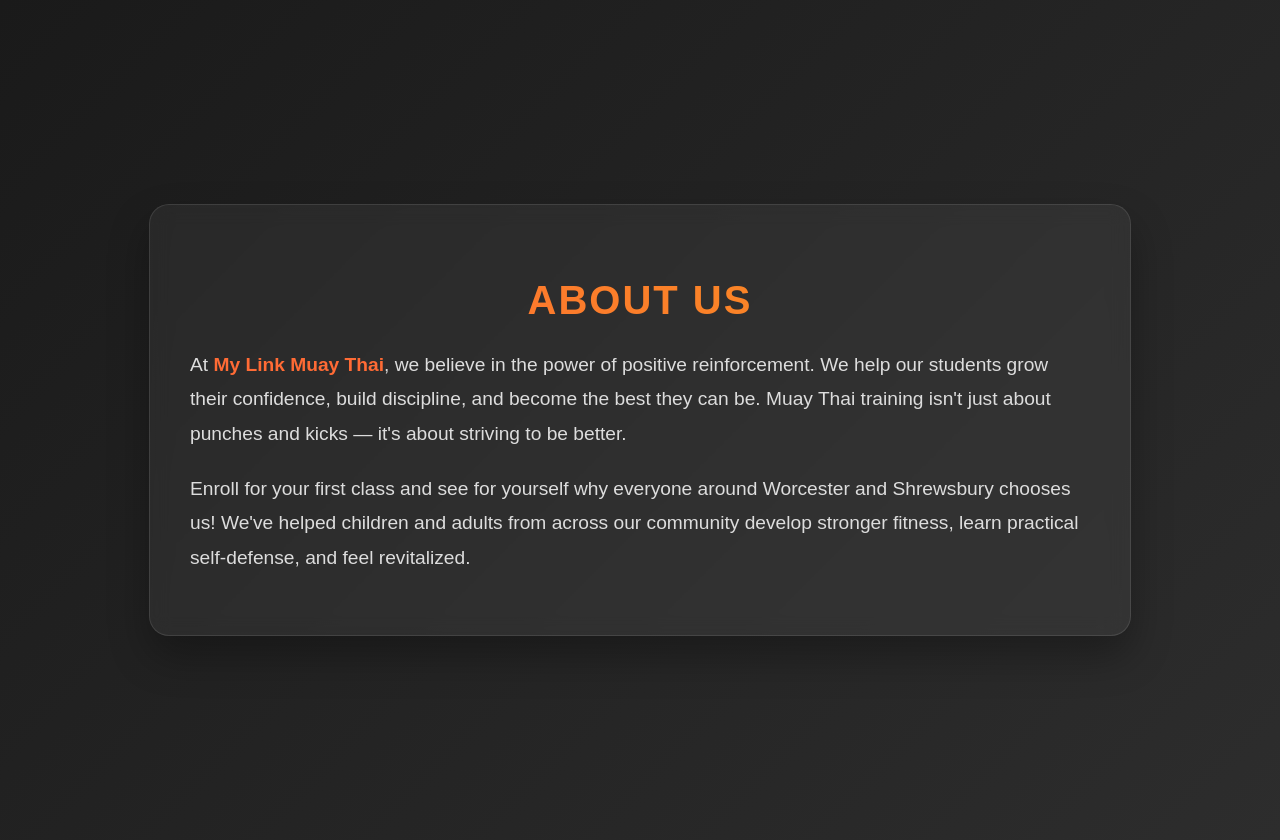
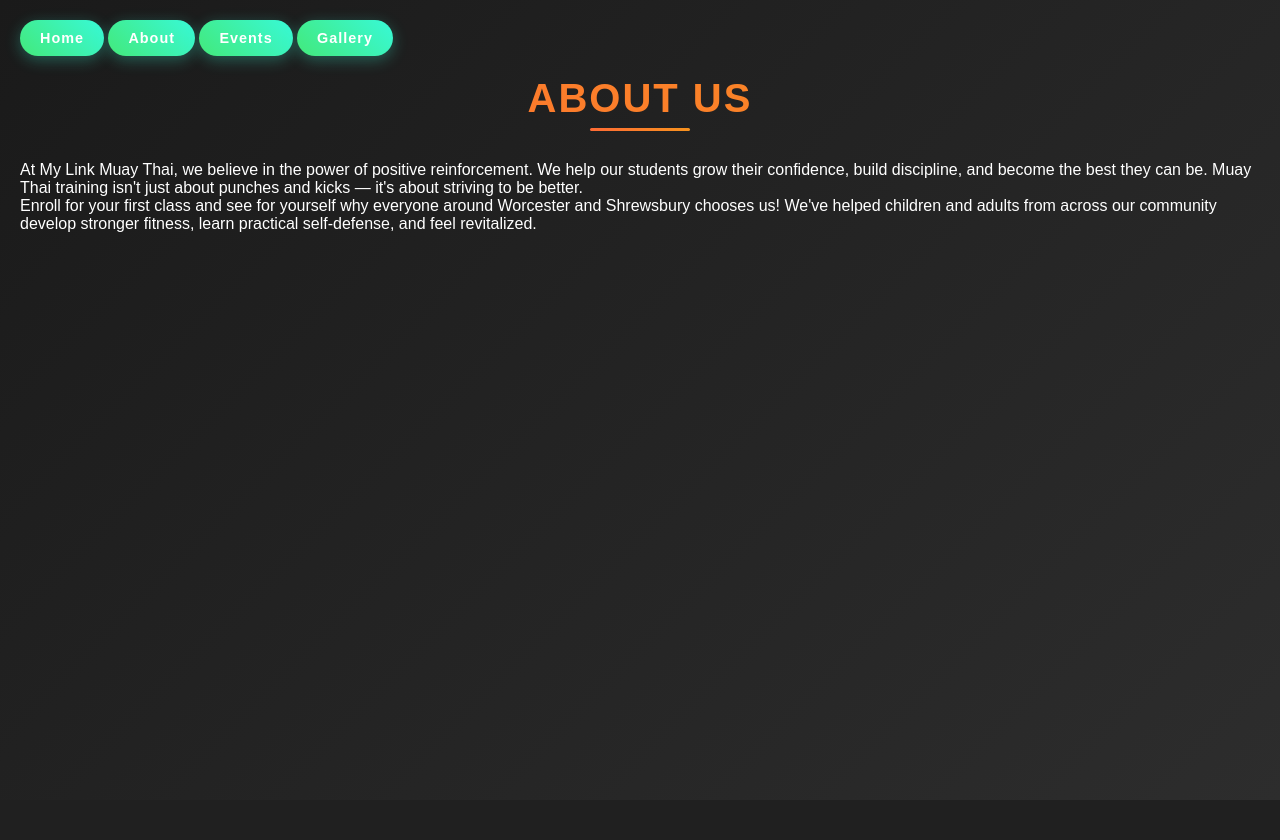
Before and after one commit to jeremycabrera1/muaythaiapp, a Django app: page /about/ in a window 1280 px wide. After the commit the page ends 800 px from the top, so only its background shows below. Run offline with Django 5.2, Linux system fonts and the light colour scheme.

Commit message:
new buttons and templates with links attached for the front end of the app

```diff
--- a/schedule/static/schedule/styles.css
+++ b/schedule/static/schedule/styles.css
@@ -99,6 +99,24 @@ br {
     margin-bottom: 8px;
 }
 
+.home-btn,
+.events-btn,
+.gallery-btn,
+.about-btn {
+    display: inline-block;
+    margin-bottom: 20px;
+    padding: 10px 20px;
+    border-radius: 25px;
+    background: linear-gradient(45deg, #43e97b, #38f9d7);
+    color: white;
+    text-decoration: none;
+    font-weight: bold;
+    font-size: 0.9rem;
+    letter-spacing: 1px;
+    transition: all 0.3s ease;
+    box-shadow: 0 4px 15px rgba(56, 249, 215, 0.3);
+}
+
 .register-btn {
     background: linear-gradient(45deg, #ff6b35, #f7931e);
     color: white;
@@ -114,25 +132,29 @@ br {
     letter-spacing: 1px;
     box-shadow: 0 4px 15px rgba(255, 107, 53, 0.3);
 }
-.about-btn {
-display: inline-block;
-margin-bottom: 20px;
-padding: 10px 20px;
-border-radius: 25px;
-background: linear-gradient(45deg, #4facfe, #00f2fe);
-color: white;
-text-decoration: none;
-font-weight: bold;
-font-size: 0.9rem;
-letter-spacing: 1px;
-transition: all 0.3s ease;
-box-shadow: 0 4px 15px rgba(0, 242, 254, 0.3);
+
+.home-btn:hover {
+    transform: translateY(-2px);
+    box-shadow: 0 6px 20px rgba(0, 242, 254, 0.5);
+    background: linear-gradient(45deg, #00f2fe, #4facfe);
 }
 
 .about-btn:hover {
-transform: translateY(-2px);
-box-shadow: 0 6px 20px rgba(0, 242, 254, 0.5);
-background: linear-gradient(45deg, #00f2fe, #4facfe);
+    transform: translateY(-2px);
+    box-shadow: 0 6px 20px rgba(0, 242, 254, 0.5);
+    background: linear-gradient(45deg, #00f2fe, #4facfe);
+}
+
+.events-btn:hover {
+    transform: translateY(-2px);
+    box-shadow: 0 6px 20px rgba(0, 242, 254, 0.5);
+    background: linear-gradient(45deg, #00f2fe, #4facfe);
+}
+
+.gallery-btn:hover {
+    transform: translateY(-2px);
+    box-shadow: 0 6px 20px rgba(0, 242, 254, 0.5);
+    background: linear-gradient(45deg, #00f2fe, #4facfe);
 }
 
 .register-btn:hover {
@@ -186,6 +208,7 @@ li:last-child::before {
         opacity: 0;
         transform: translateY(30px);
     }
+
     to {
         opacity: 1;
         transform: translateY(0);
@@ -200,9 +223,26 @@ li:nth-child(n) {
     animation-delay: calc(0.1s * var(--item-index, 1));
 }
 
-li:nth-child(1) { animation-delay: 0.1s; }
-li:nth-child(2) { animation-delay: 0.2s; }
-li:nth-child(3) { animation-delay: 0.3s; }
-li:nth-child(4) { animation-delay: 0.4s; }
-li:nth-child(5) { animation-delay: 0.5s; }
-li:nth-child(n+6) { animation-delay: 0.6s; }
+li:nth-child(1) {
+    animation-delay: 0.1s;
+}
+
+li:nth-child(2) {
+    animation-delay: 0.2s;
+}
+
+li:nth-child(3) {
+    animation-delay: 0.3s;
+}
+
+li:nth-child(4) {
+    animation-delay: 0.4s;
+}
+
+li:nth-child(5) {
+    animation-delay: 0.5s;
+}
+
+li:nth-child(n+6) {
+    animation-delay: 0.6s;
+}
--- /dev/null
+++ b/schedule/templates/schedule/_base.html
@@ -0,0 +1,20 @@
+<!DOCTYPE html>
+{% load static %}
+<html lang="en">
+<head>
+    <meta charset="UTF-8">
+    <meta name="viewport" content="width=device-width, initial-scale=1.0" />
+    <title>{% block title %}Muay Thai Class Schedule{% endblock %}</title>
+    <link rel="stylesheet" href="{% static 'schedule/styles.css' %}" />
+</head>
+<body>
+        <div>
+            <a href="{% url 'home' %}" class="home-btn">Home</a>
+            <a href="{% url 'about' %}" class="about-btn">About</a>
+            <a href="{% url 'events' %}" class="events-btn">Events</a>
+            <a href="{% url 'gallery' %}" class="gallery-btn">Gallery</a>
+        </div>
+        {% block content %}
+
+        {% endblock %}
+    </body>
--- a/schedule/templates/schedule/about.html
+++ b/schedule/templates/schedule/about.html
@@ -1,91 +1,12 @@
 <!DOCTYPE html>
+{% extends 'schedule/_base.html' %}
 <html lang="en">
 <head>
     <meta charset="UTF-8">
     <meta name="viewport" content="width=device-width, initial-scale=1.0">
     <title>About Us</title>
-    <style>
-        body {
-            font-family: 'Arial', sans-serif;
-            background: linear-gradient(135deg, #1a1a1a 0%, #2d2d2d 100%);
-            color: #fff;
-            margin: 0;
-            padding: 0;
-            min-height: 100vh;
-            display: flex;
-            align-items: center;
-            justify-content: center;
-            padding: 20px;
-        }
-
-        .about-container {
-            max-width: 900px;
-            background: rgba(255, 255, 255, 0.05);
-            backdrop-filter: blur(10px);
-            border-radius: 20px;
-            padding: 40px;
-            box-shadow: 0 20px 40px rgba(0, 0, 0, 0.3);
-            border: 1px solid rgba(255, 255, 255, 0.1);
-            animation: fadeIn 0.8s ease;
-        }
-
-        h2 {
-            text-align: center;
-            font-size: 2.5rem;
-            margin-bottom: 25px;
-            background: linear-gradient(45deg, #ff6b35, #f7931e);
-            -webkit-background-clip: text;
-            -webkit-text-fill-color: transparent;
-            background-clip: text;
-            text-transform: uppercase;
-            letter-spacing: 2px;
-            font-weight: bold;
-        }
-
-        p {
-            line-height: 1.8;
-            font-size: 1.2rem;
-            margin-bottom: 20px;
-            color: #ddd;
-        }
-
-        .highlight {
-            color: #ff6b35;
-            font-weight: bold;
-        }
-
-        .back-btn {
-            display: inline-block;
-            margin-top: 20px;
-            padding: 12px 24px;
-            border-radius: 25px;
-            background: linear-gradient(45deg, #ff6b35, #f7931e);
-            color: white;
-            text-decoration: none;
-            font-weight: bold;
-            letter-spacing: 1px;
-            transition: all 0.3s ease;
-            box-shadow: 0 4px 15px rgba(255, 107, 53, 0.3);
-        }
-
-        .back-btn:hover {
-            transform: translateY(-2px);
-            box-shadow: 0 6px 20px rgba(255, 107, 53, 0.5);
-            background: linear-gradient(45deg, #f7931e, #ff6b35);
-        }
-
-        @keyframes fadeIn {
-            from {
-                opacity: 0;
-                transform: translateY(20px);
-            }
-            to {
-                opacity: 1;
-                transform: translateY(0);
-            }
-        }
-    </style>
 </head>
+{% block content %}
 <body>
     <div class="about-container">
         <h2>About Us</h2>
@@ -98,3 +19,6 @@
             Enroll for your first class and see for yourself why everyone around Worcester and Shrewsbury chooses us!
             We've helped children and adults from across our community develop stronger fitness, learn practical self-defense,
             and feel revitalized.
+        </p>
+</body>
+{% endblock %}
--- a/schedule/urls.py
+++ b/schedule/urls.py
@@ -1,10 +1,12 @@
 from django.urls import path, include
 
-from .views import index, about, register_class, thank_you
+from .views import index, about, register_class, thank_you, events, gallery
 
 urlpatterns = [
     path('', index, name='home'),
     path('about/', about, name='about'),
+    path('events/', events, name='events'),
+    path('gallery/', gallery, name='gallery'),
     path('register/<int:id>/', register_class, name='register_class'),
-    path('thank-you/', thank_you, name='thank_you'),  # callable function
+    path('thank-you/', thank_you, name='thank_you'),
 ]
--- a/schedule/views.py
+++ b/schedule/views.py
@@ -19,6 +19,14 @@ def about(request):
     return render(request, 'schedule/about.html', {})
 
 
+def events(request):
+    return render(request, 'schedule/events.html', {})
+
+
+def gallery(request):
+    return render(request, 'schedule/gallery.html', {})
+
+
 def thank_you(request):
     return render(request, 'schedule/thank_you.html', {})
 
```
Also changed, not shown: schedule/templates/schedule/events.html (added, +17 -0 lines), schedule/templates/schedule/gallery.html (added, +20 -0 lines), schedule/templates/schedule/index.html (+6 -13 lines), schedule/templates/schedule/registration_form.html (+3 -90 lines), schedule/static/schedule/test_img1.jpg (added).
